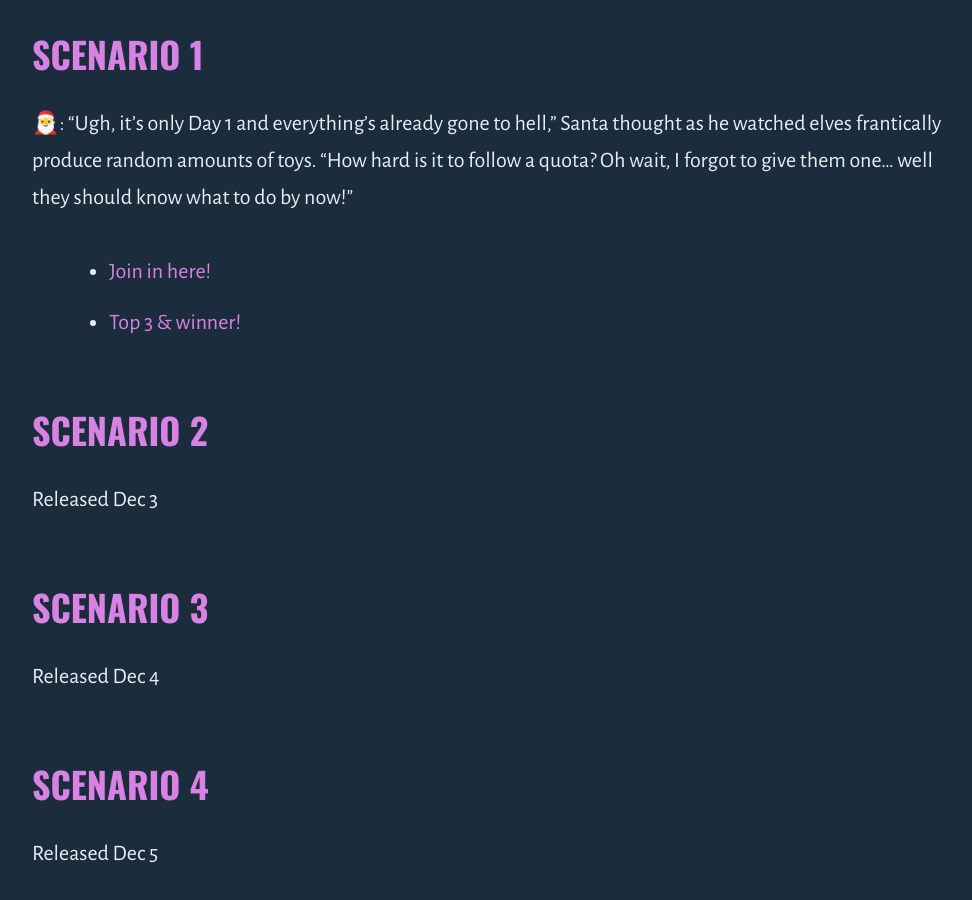
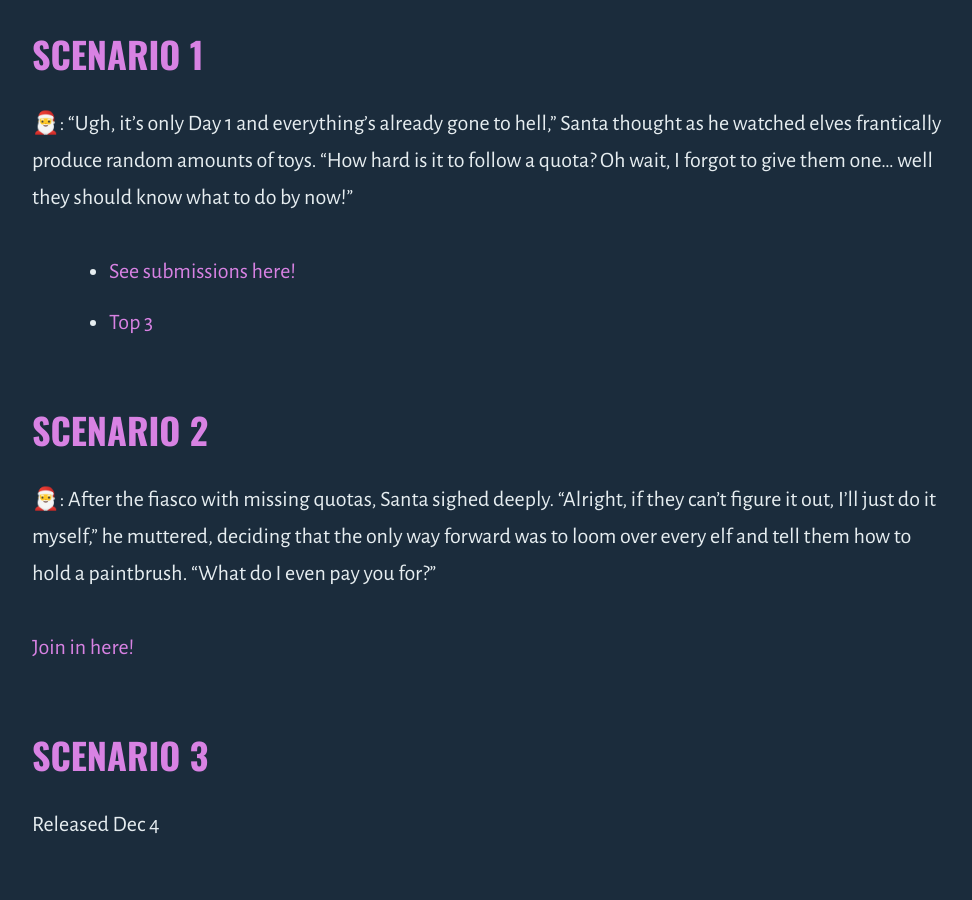
Before and after one commit to outragedpinkracoon/outragedpinkracoon.github.io, a Jekyll site: the page built from _posts/2024-12-2-advent-of-bad-management.md, in a window 1280 px wide and 900 px high, scrolled down 1261 px. Shown: the whole window, without its empty margins (149-1121 px from the left). Built offline with Jekyll 4.4.1, drawn with Linux system fonts in a browser that asks for light colours; comment, search, counter and statistics services are not loaded.

Commit message:
adds day 2

```diff
--- a/_posts/2024-12-2-advent-of-bad-management.md
+++ b/_posts/2024-12-2-advent-of-bad-management.md
@@ -26,11 +26,13 @@ In a very scientific manner I'll pick my favourite response every day based on w
 
 🎅: "Ugh, it’s only Day 1 and everything's already gone to hell," Santa thought as he watched elves frantically produce random amounts of toys. "How hard is it to follow a quota? Oh wait, I forgot to give them one… well they should know what to do by now!"
 
-* [Join in here!](https://www.linkedin.com/feed/update/urn:li:activity:7269275673981071361/)
-* [Top 3 & winner!](https://www.linkedin.com/posts/outragedpinkracoon_adventofbadmanagement-festivefun-management-activity-7269442677656489985-Oslv)
+* [See submissions here!](https://www.linkedin.com/feed/update/urn:li:activity:7269275673981071361/)
+* [Top 3](https://www.linkedin.com/posts/outragedpinkracoon_adventofbadmanagement-festivefun-management-activity-7269442677656489985-Oslv)
 
 ## Scenario 2
-Released Dec 3
+🎅: After the fiasco with missing quotas, Santa sighed deeply. "Alright, if they can’t figure it out, I'll just do it myself," he muttered, deciding that the only way forward was to loom over every elf and tell them how to hold a paintbrush. "What do I even pay you for?"
+
+[Join in here!](https://www.linkedin.com/posts/outragedpinkracoon_adventofbadmanagement-festivefun-management-activity-7269648005979377667-fi1w?utm_source=share&utm_medium=member_desktop)
 
 ## Scenario 3
 Released Dec 4
```
